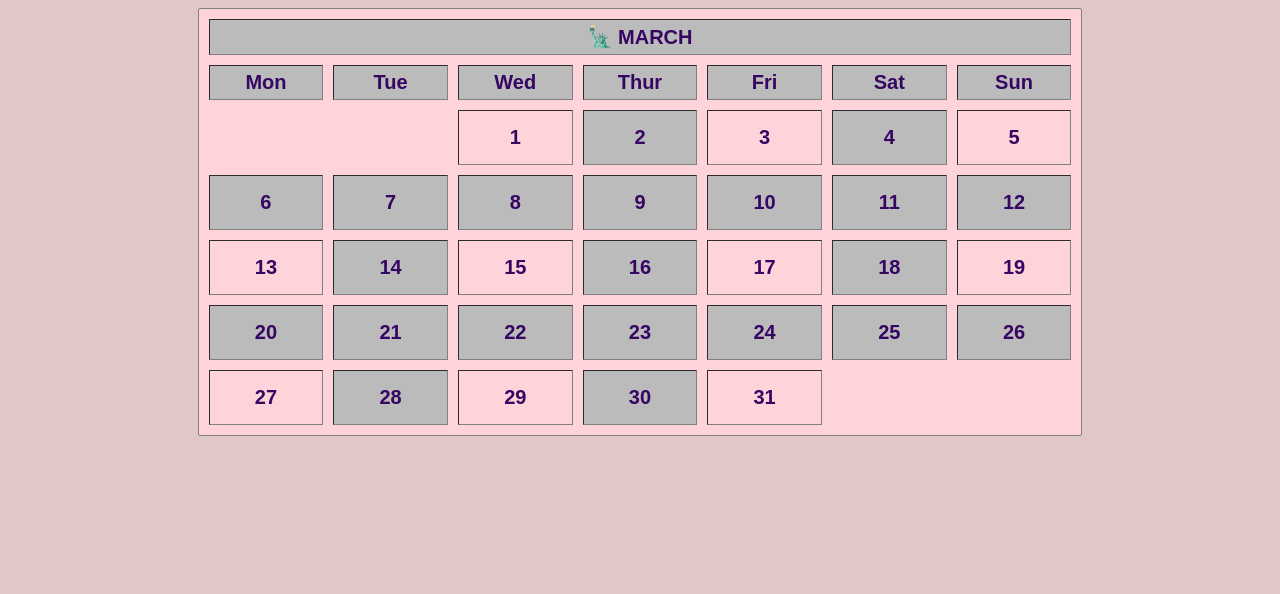
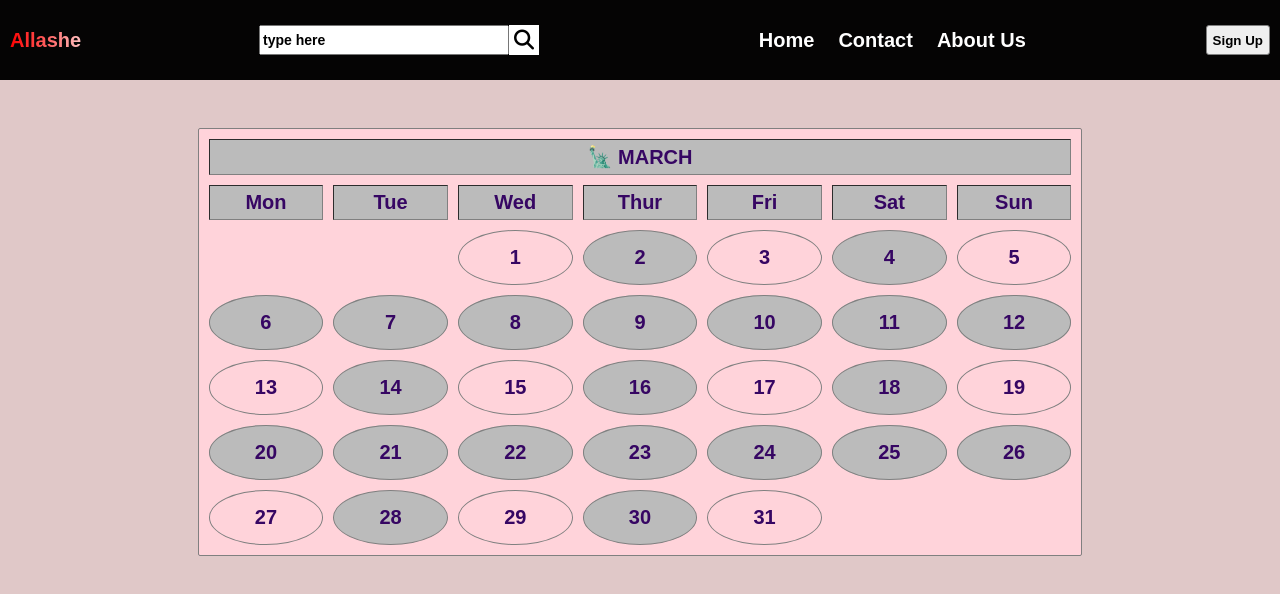
Before and after one commit to Allanoallashe/calendar., a plain HTML site: page index.html in a window 1280 px wide. Drawn offline with Linux system fonts and the light colour scheme.

Commit message:
added nav

```diff
--- a/index.css
+++ b/index.css
@@ -5,8 +5,97 @@ body{
   font-size: 20px;
   color: rgb(54, 6, 99);
   font-weight: bolder;
+  height: 1000px;
 }
+
+/* header */
+header{
+  display: flex;
+}
+nav{
+  display: flex;
+  align-items: center;
+  justify-content: space-between;
+  background-color: rgb(5, 4, 4);
+  width: 100%;
+  position: fixed;
+  top: 0;
+  right: 0;
+  left: 0;
+  color: white;
+  height: 80px;
+}
+nav ul{
+  list-style: none;
+  display: flex;
+  white-space: nowrap;
+  justify-content: space-between;
+}
+nav ul li{
+  margin: 0 8px 0 8px;
+  height: 60px;
+  display: flex;
+  align-items: center;
+  padding: 0 4px 0 4px;
+}
+nav ul li:hover{
+  cursor: pointer;
+  border-bottom: solid 2px #fff;
+}
+nav p{
+  margin-left: 10px;
+  background-image: linear-gradient(to right, rgb(255, 0, 0) 0%, rgb(255, 92, 92)50%, rgb(255, 192, 192) 100%);
+  -webkit-background-clip: text;
+  -moz-background-clip: text;
+  -moz-text-fill-color:transparent;
+  -webkit-text-fill-color: transparent;
+}
+
+button{
+  margin-right: 10px;
+  height: 30px;
+  color: black;
+  font-weight: bold;
+  border: solid 1px grey;
+  border-radius: 3px;
+  white-space: nowrap;
+}
+button:hover{
+  background-color: rgb(255, 101, 101);
+  cursor: pointer;
+  color: #fff;
+  transition: all 0.2s ease ;
+  transform: scale(1.015);
+}
+nav form{
+  display: flex;
+  align-items: center;
+}
+nav form i{
+  padding-top: 5px;
+  text-align: center;
+  background-color: white;
+  color: black;
+  font-size: 20px;
+  height: 24.1px;
+  width: 30px;
+  cursor: pointer;
+}
+nav input{
+  height: 30.5px;
+  width: 250px;
+  margin-left: 10px;
+  outline: none;
+  color: black;
+  font-size: 14px;
+  font-weight: bold;
+}
+nav input::placeholder{
+  color: black;
+}
+
 div{
+  margin-top: 120px;
   align-items: center;
   justify-content: center;
   display: flex;
@@ -43,12 +132,15 @@ table tr:nth-child(1){
 td{
   padding: 15px;
   text-align: center;
+  border-radius: 50%;
+  border: 1px solid grey;
 }
 td:hover{
   cursor: pointer;
   background-color: rgb(80, 80, 255);
   color: white;
   transition: all 0.3s ease;
+  transform: scale(1.095);
 }
 /* media query */
 @media only screen and (min-width: 500px) and (max-width:780px){
--- a/index.html
+++ b/index.html
@@ -5,10 +5,31 @@
   <meta http-equiv="X-UA-Compatible" content="IE=edge">
   <meta name="viewport" content="width=device-width, initial-scale=1.0">
   <title>@allashe.com</title>
+
+  <script src="https://kit.fontawesome.com/9acafcca7d.js" crossorigin="anonymous"></script>
+  <link rel="stylesheet" href="https://kit.fontawesome.com/9acafcca7d.css" crossorigin="anonymous">
+
+
   <link rel="icon" type="text/x-image" href="/images/globe-africa.png">
   <link rel="stylesheet" href="index.css">
 </head>
 <body>
+
+  <header>
+    <nav>
+      <p>Allashe</p>
+      <form action="error 404" method="get">
+        <input type="search" placeholder="type here">
+        <i class="fa-solid fa-magnifying-glass"></i>
+      </form>
+      <ul>
+        <li>Home</li>
+        <li>Contact</li>
+        <li>About Us</li>
+      </ul>
+      <button>Sign Up</button>
+    </nav>
+  </header>
 
   <div>
  <table border="1" cellpadding="5" cellspacing="2">
```
